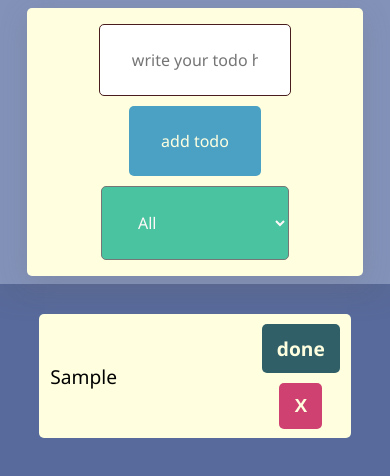
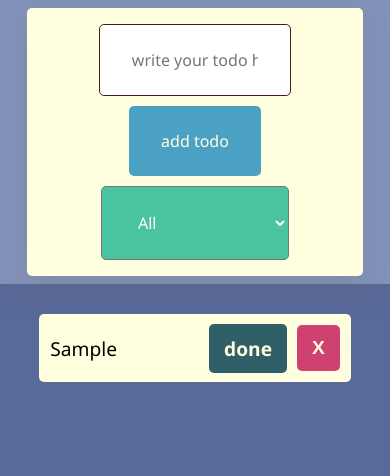
Before and after one commit to tornike-machitidze/Todos, a React (Create React App) app: page / in a window 390 px wide. Both pictures are taken after typing "Sample" into the empty fields and a click on the input "add todo". Shown: the top 476 px of the page. Built offline with nearby package versions, Linux system fonts and the light colour scheme.

Commit message:
fix separate

```diff
--- a/src/components/List.css
+++ b/src/components/List.css
@@ -80,12 +80,4 @@ button:active {
   li {
     width: 100%;
   }
-
-  .separate {
-    display: flex;
-    align-items: center;
-    justify-content: center;
-    flex-direction: column;
-    gap: 10px;
-  }
 }
```
